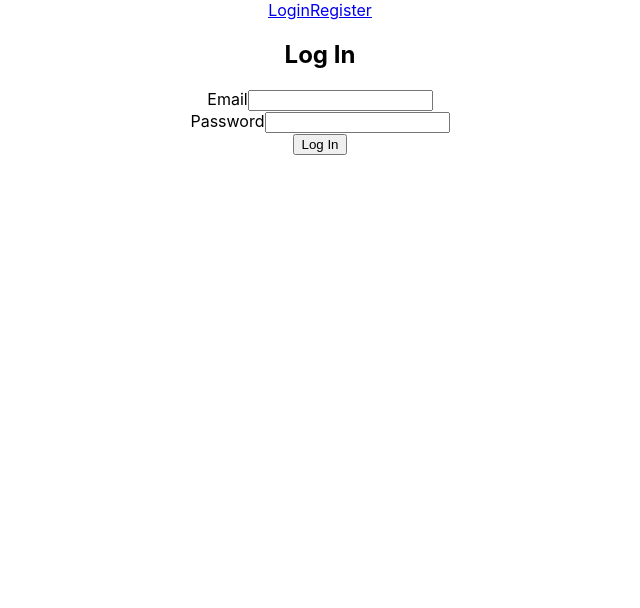
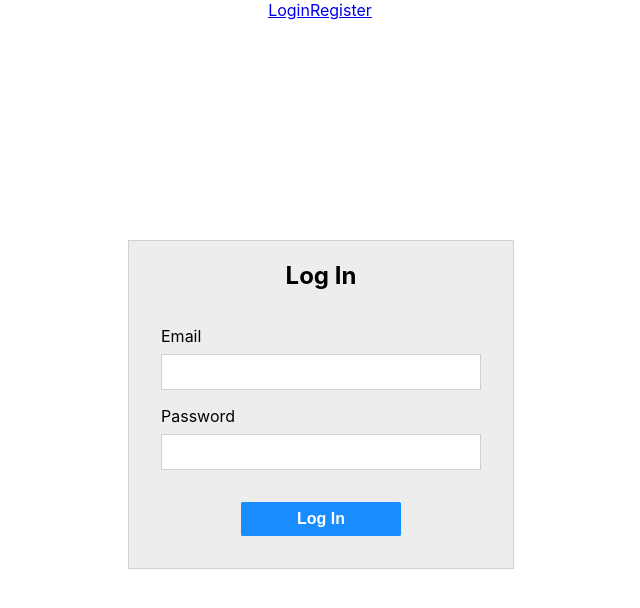
Before and after one commit to cho-jason/mystockportfolio, a React (Create React App) app in the folder client/: page /login in a window 1280 px wide. Shown: the top 608 px of the page, without its empty margins (320-960 px from the left). Built offline with nearby package versions, Linux system fonts and the light colour scheme; no server answers.

Commit message:
style: added styling for LoginForm and RegisterForm

```diff
--- a/client/src/components/loginForm.js
+++ b/client/src/components/loginForm.js
@@ -16,10 +16,10 @@ const LoginForm = ({ login }) => {
   }
 
   return (
-    <div>
+    <div id="login">
       <h2>Log In</h2>
       <form onSubmit={handleSubmit}>
-        <div>
+        <div className="input">
           <label htmlFor="email">Email</label>
           <input
             name="email"
@@ -29,7 +29,7 @@ const LoginForm = ({ login }) => {
             required
           />
         </div>
-        <div>
+        <div className="input">
           <label htmlFor="password">Password</label>
           <input
             name="password"
--- a/client/src/components/registerForm.js
+++ b/client/src/components/registerForm.js
@@ -17,10 +17,10 @@ const RegisterForm = ({ signup }) => {
   }
 
   return (
-    <div>
+    <div id="register">
       <h2>Register</h2>
       <form onSubmit={handleSubmit}>
-        <div>
+        <div className="input">
           <label htmlFor="name">Name</label>
           <input
             name="name"
@@ -30,7 +30,7 @@ const RegisterForm = ({ signup }) => {
             required
           />
         </div>
-        <div>
+        <div className="input">
           <label htmlFor="email">Email</label>
           <input
             name="email"
@@ -40,7 +40,7 @@ const RegisterForm = ({ signup }) => {
             required
           />
         </div>
-        <div>
+        <div className="input">
           <label htmlFor="password">Password</label>
           <input
             name="password"
@@ -50,7 +50,9 @@ const RegisterForm = ({ signup }) => {
             required
           />
         </div>
-        <button type="submit">Register</button>
+        <button type="submit" className="button">
+          Register
+        </button>
       </form>
     </div>
   )
--- a/client/src/index.css
+++ b/client/src/index.css
@@ -11,3 +11,62 @@ code {
   font-family: source-code-pro, Menlo, Monaco, Consolas, 'Courier New',
     monospace;
 }
+
+#login,
+#register {
+  background-color: #ededed;
+  /* Positioning */
+  position: absolute;
+  top: 30%;
+  left: 35%;
+  /* Size */
+  width: 30%;
+  /* Border */
+  border-color: #d0d0cf;
+  border-width: thin;
+  border-style: solid;
+}
+
+h2 {
+  padding: 0em;
+}
+
+form {
+  display: flex;
+  flex-direction: column;
+  justify-content: flex-start;
+  padding: 1em 2em 1em;
+}
+
+.input {
+  display: flex;
+  /* width: 20%; */
+  flex-direction: column;
+  align-items: stretch;
+}
+
+label {
+  font-size: 1em;
+  padding: 0 0 0.5em;
+  align-self: flex-start;
+}
+input {
+  font-size: 1em;
+  margin: 0 0 1em;
+  padding: 0.5em;
+  color: #666666;
+  border: thin solid #d0d0cf;
+}
+
+button {
+  align-self: center;
+  font-size: 1em;
+  font-weight: bold;
+  color: #fff;
+  width: 50%;
+  border-radius: 0.1rem;
+  margin: 1em;
+  padding: 0.5em 1em;
+  border: 0;
+  background-color: #198cff;
+}
```
